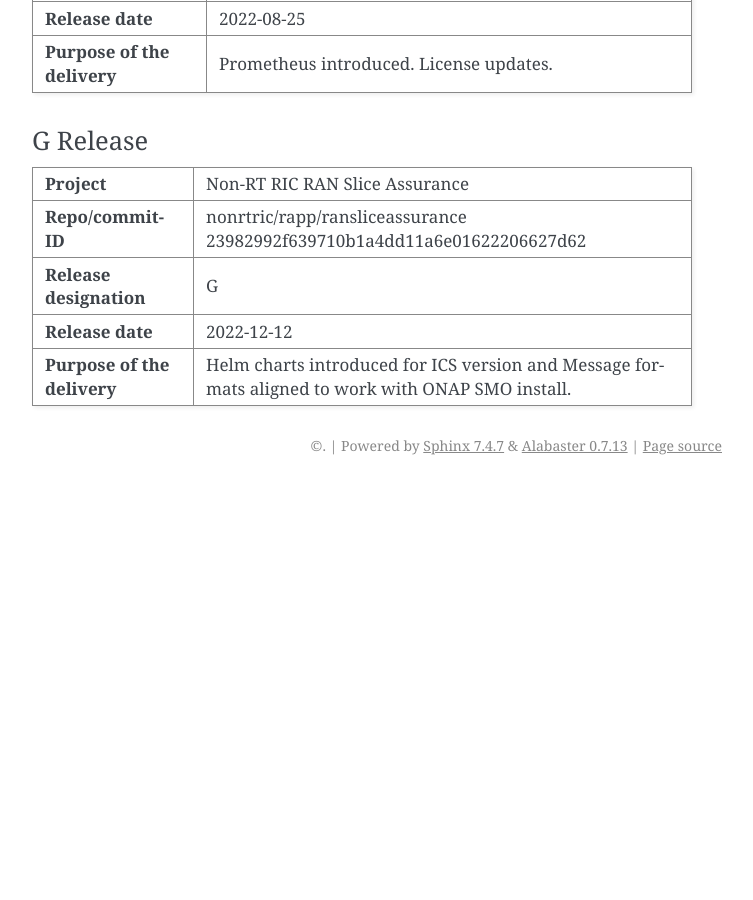
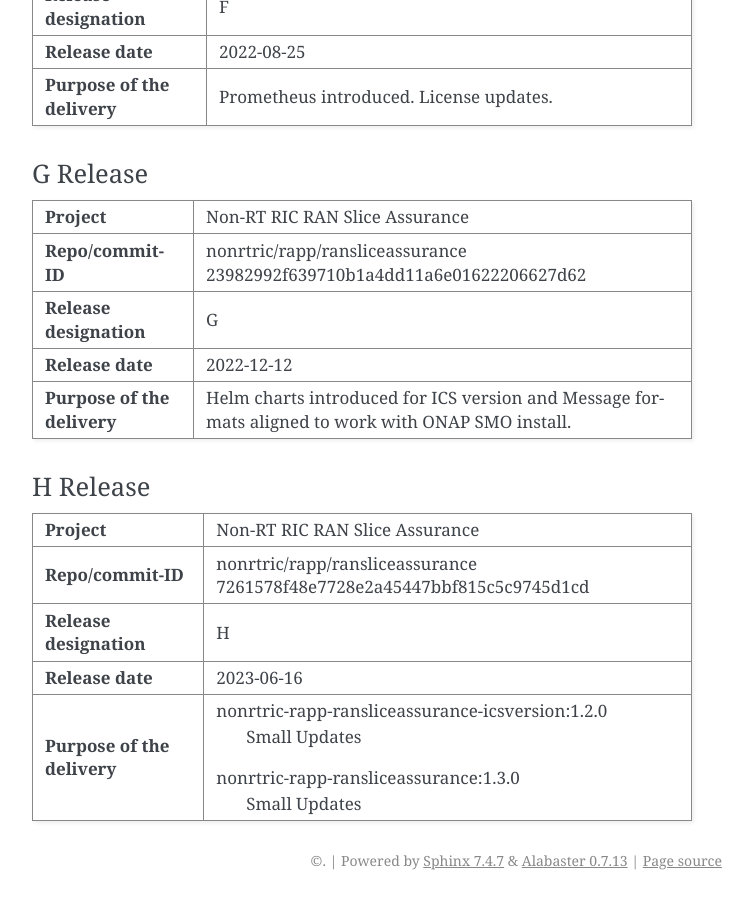
Before and after one commit to o-ran-sc/nonrtric-rapp-ransliceassurance, a Sphinx documentation site: the page built from docs/release-notes.rst, in a window 1280 px wide and 900 px high, scrolled down 3242 px. Shown: the whole window, without its empty margins (388-1141 px from the left). Built offline with Sphinx 7.4.7, drawn with Linux system fonts in a browser that asks for light colours; before the commit the page ends 3727 px from its top, so only the background shows below that; some of the changed text lies outside the part shown.

Commit message:
Docs: Update release notes
Issue-ID: NONRTRIC-883
Change-Id: Ia485cbff9581df828c60ee23f14a76a844d074ab
Signed-off-by: JohnKeeney <john.keeney@est.tech>

```diff
--- a/docs/release-notes.rst
+++ b/docs/release-notes.rst
@@ -1,6 +1,6 @@
 .. This work is licensed under a Creative Commons Attribution 4.0 International License.
 .. http://creativecommons.org/licenses/by/4.0
-.. Copyright (C) 2022 Nordix
+.. Copyright (C) 2022-2023 Nordix
 
 =============
 Release-Notes
@@ -34,6 +34,9 @@
 +------------+----------+------------------+-----------------+
 | 2022-12-12 | 1.2.0    | Aravindhan       | G Release       |
 |            |          | Ayyanathan       |                 |
++------------+----------+------------------+-----------------+
+| 2023-06-16 | 1.2.0    | John Keeney      | H Release       |
+|            | 1.3.0    |                  |                 |
 +------------+----------+------------------+-----------------+
 
 
@@ -233,3 +236,26 @@
 | **Purpose of the delivery** | Helm charts introduced for ICS version and Message|
 |                             | formats aligned to work with ONAP SMO install.    |
 +-----------------------------+---------------------------------------------------+
+
+H Release
+---------
++-----------------------------+---------------------------------------------------+
+| **Project**                 | Non-RT RIC RAN Slice Assurance                    |
+|                             |                                                   |
++-----------------------------+---------------------------------------------------+
+| **Repo/commit-ID**          | nonrtric/rapp/ransliceassurance                   |
+|                             | 7261578f48e7728e2a45447bbf815c5c9745d1cd          |
+|                             |                                                   |
++-----------------------------+---------------------------------------------------+
+| **Release designation**     | H                                                 |
+|                             |                                                   |
++-----------------------------+---------------------------------------------------+
+| **Release date**            | 2023-06-16                                        |
+|                             |                                                   |
++-----------------------------+---------------------------------------------------+
+| **Purpose of the delivery** | nonrtric-rapp-ransliceassurance-icsversion:1.2.0  |
+|                             |    Small Updates                                  |
+|                             | nonrtric-rapp-ransliceassurance:1.3.0             |
+|                             |    Small Updates                                  |
+|                             |                                                   |
++-----------------------------+---------------------------------------------------+
--- a/docs/requirements-docs.txt
+++ b/docs/requirements-docs.txt
@@ -4,3 +4,5 @@
 sphinx_bootstrap_theme
 sphinxcontrib-redoc
 lfdocs-conf
+docutils < 0.17
+urllib3~=1.26.15
```
